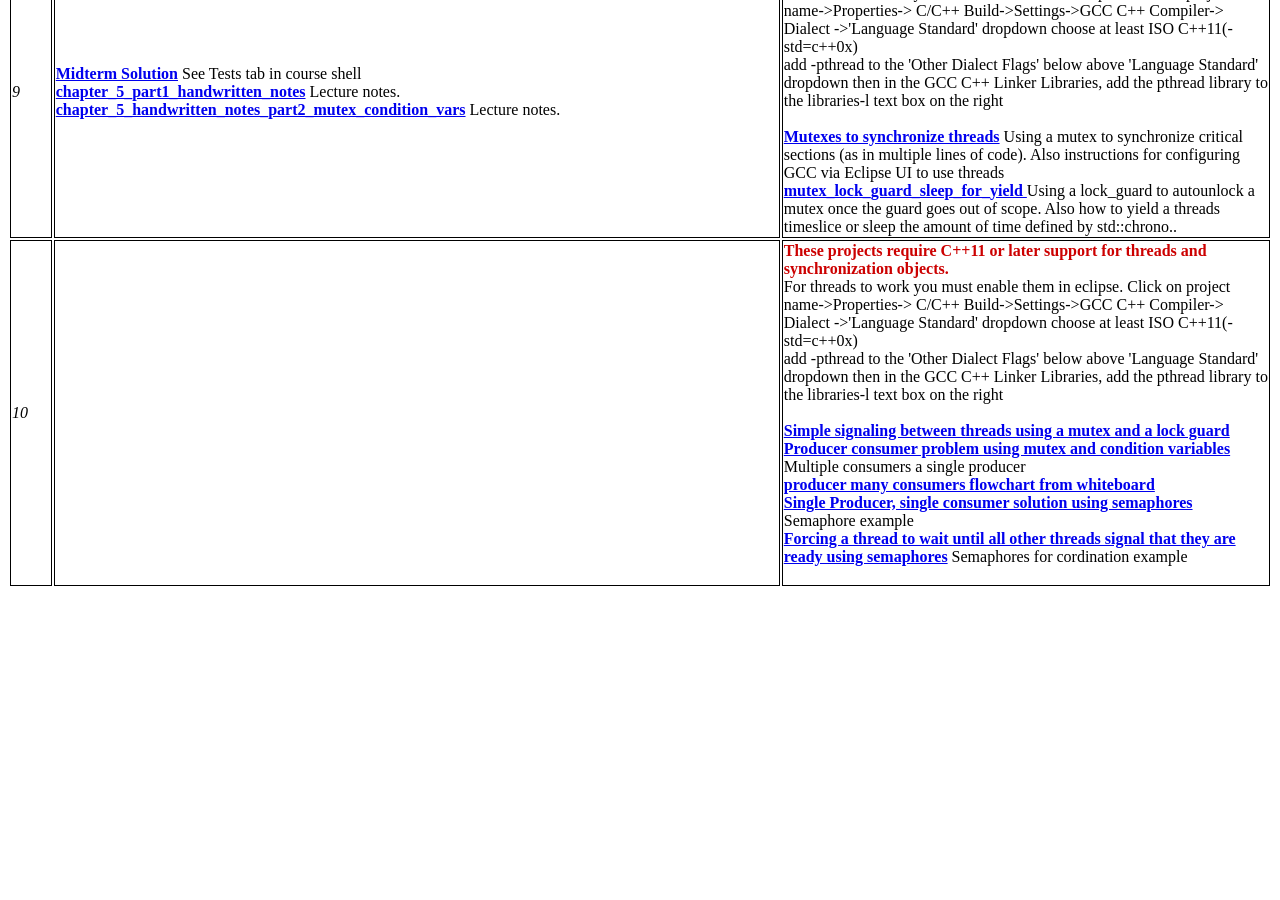
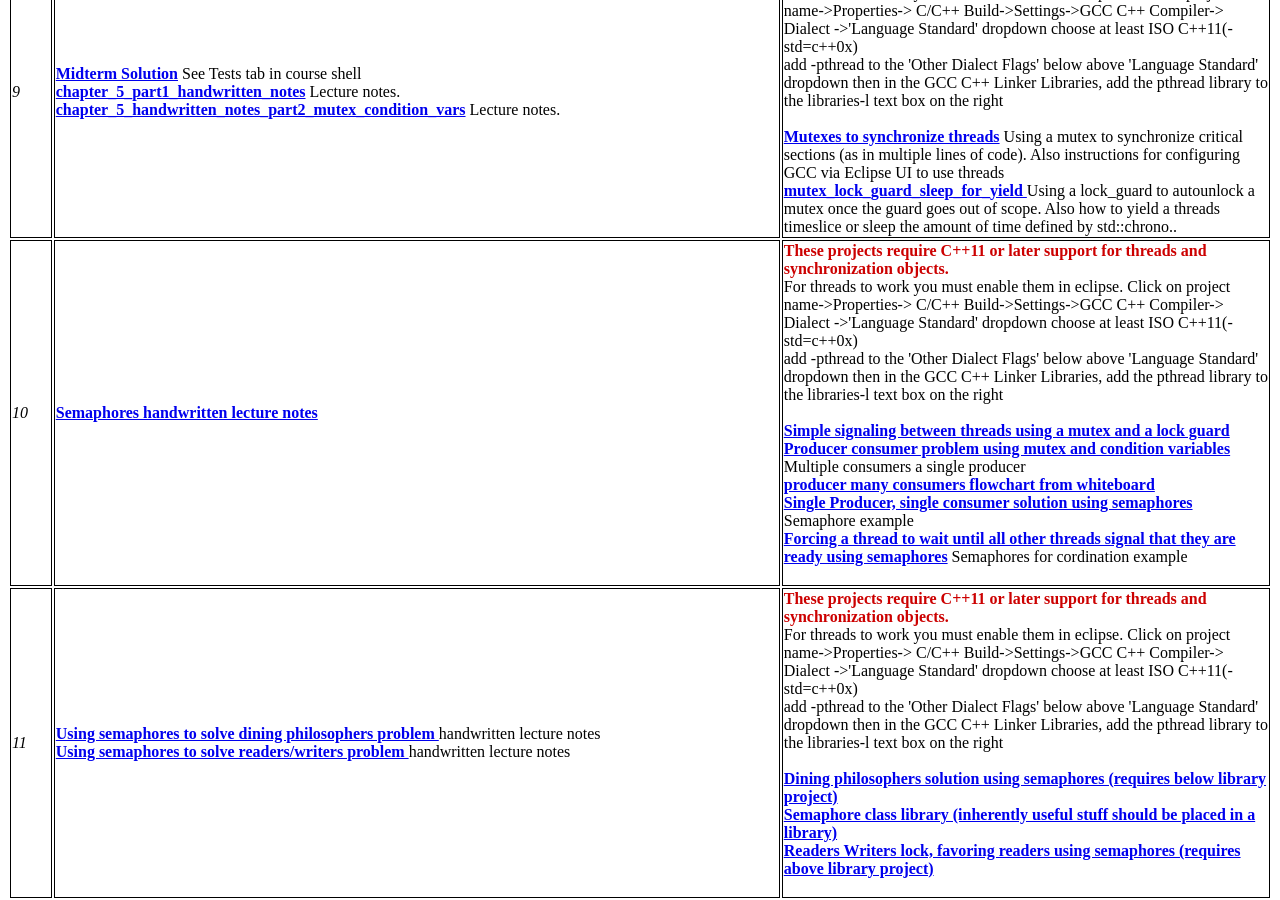
Before and after one commit to yeckoh/CPSC410, a Jekyll site: the page navbar/Lectures.html, which Jekyll copies as it is, in a window 1280 px wide and 900 px high, scrolled down 646 px. Built offline with Jekyll 4.4.1, drawn with Linux system fonts in a browser that asks for light colours; before the commit the page ends 1234 px from its top, so only the background shows below that.

Commit message:
lectures

```diff
--- a/navbar/Lectures.html
+++ b/navbar/Lectures.html
@@ -123,6 +123,7 @@
 		<tr>
 			<td class="style_white "><em>10</em></td>
 			<td class="style_white ">
+			<strong><a href="https://github.com/CNUClasses/CPSC410/blob/master/content/Lectures/chap5_semaphores.pdf"> Semaphores handwritten lecture notes</a></strong><br>
 
 		    </td>
 			<td class="style_white ">
@@ -141,8 +142,26 @@
 
 			</td>
 		</tr>
+		<tr>
+			<td class="style_white "><em>11</em></td>
+			<td class="style_white ">
+				<strong><a href="https://github.com/CNUClasses/CPSC410/blob/master/content/Lectures/chap5_dining_philosophers.pdf"> Using semaphores to solve dining philosophers problem </a></strong>handwritten lecture notes<br>
+				<strong><a href="https://github.com/CNUClasses/CPSC410/blob/master/content/Lectures/chap5_readers_writers.pdf"> Using semaphores to solve readers/writers problem </a></strong>handwritten lecture notes<br>
 
 
+		    </td>
+			<td class="style_white ">
+			<strong style="color: #cc0000">These projects require C++11 or later support for threads and synchronization objects. </strong><br style="color: #cc0000">For threads to work you must enable them in eclipse. Click on project name->Properties->
+			C/C++ Build->Settings->GCC C++ Compiler-> Dialect ->'Language Standard' dropdown
+			choose at least ISO C++11(-std=c++0x) <br style="color: #cc0000">
+			add -pthread to the 'Other Dialect Flags' below above 'Language Standard' dropdown then in the GCC C++ Linker Libraries, add the pthread library to the libraries-l text box on the right <br><br>
+			<strong><a href="https://github.com/CNUClasses/410_Semaphore_Dining_Philosophers.git">Dining philosophers solution using semaphores (requires below library project)</a></strong><br/>
+			<strong><a href="https://github.com/CNUClasses/410_Semaphore_Lib.git">Semaphore class library (inherently useful stuff should be placed in a library)</a></strong><br/>
+			<strong><a href="https://github.com/CNUClasses/410_readers_writers_mutexes.git">Readers Writers lock, favoring readers using semaphores (requires above library project)</a></strong><br/>
+			<br />
+
+			</td>
+		</tr>
 
 	    </table>
         <p></p>
```
Also changed, not shown: 3 other files.
